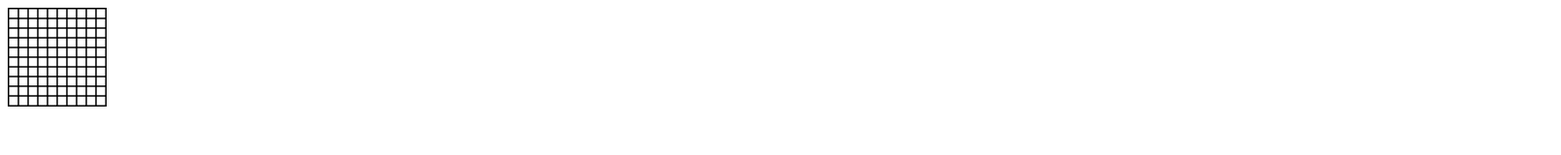
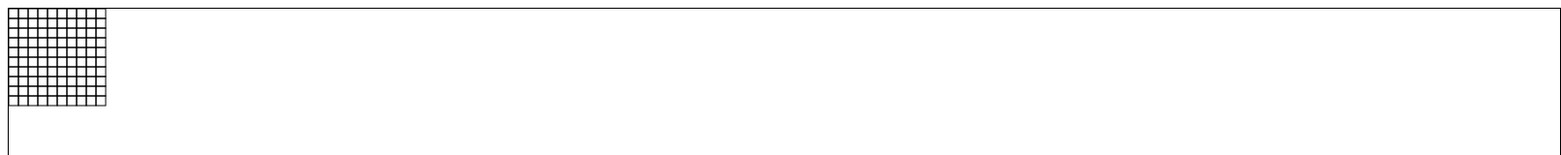
Before and after one commit to blxsse/graph-visualizer, a website with bundled scripts: page index.html in a window 1280 px wide. Shown: the top 160 px of the page at 97% size, 1610 px wide, since content can reach past the window. Built offline with nearby package versions, Linux system fonts and the light colour scheme.

Commit message:
Update index.html

```diff
--- a/index.html
+++ b/index.html
@@ -14,7 +14,7 @@
     </head>
 
     <body>
-        <canvas id="canvas" width="100" height="100"></canvas>
+        <canvas id="canvas" width="1600" height="1600"></canvas>
         <script src="dist/script.js"></script>
     </body>
 </html>
```
